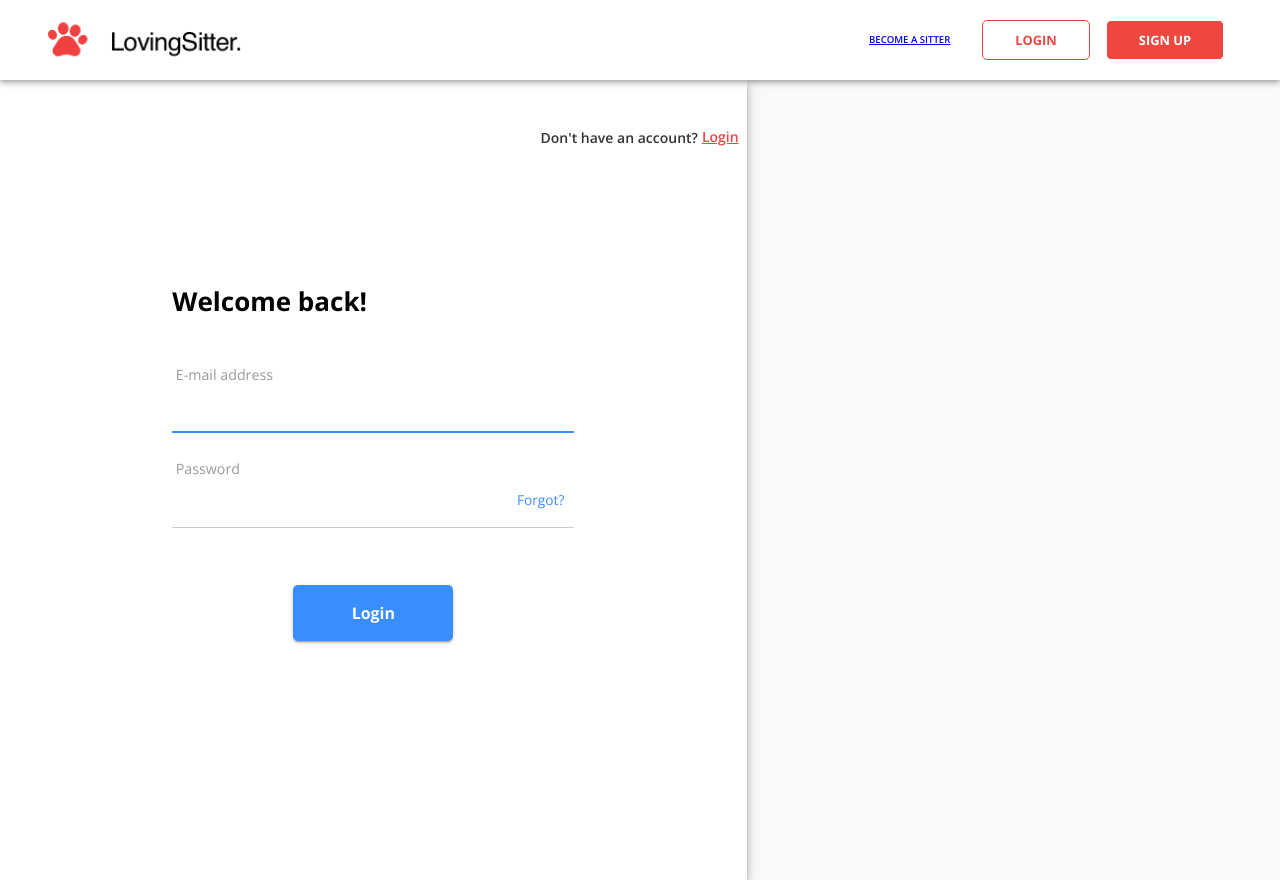
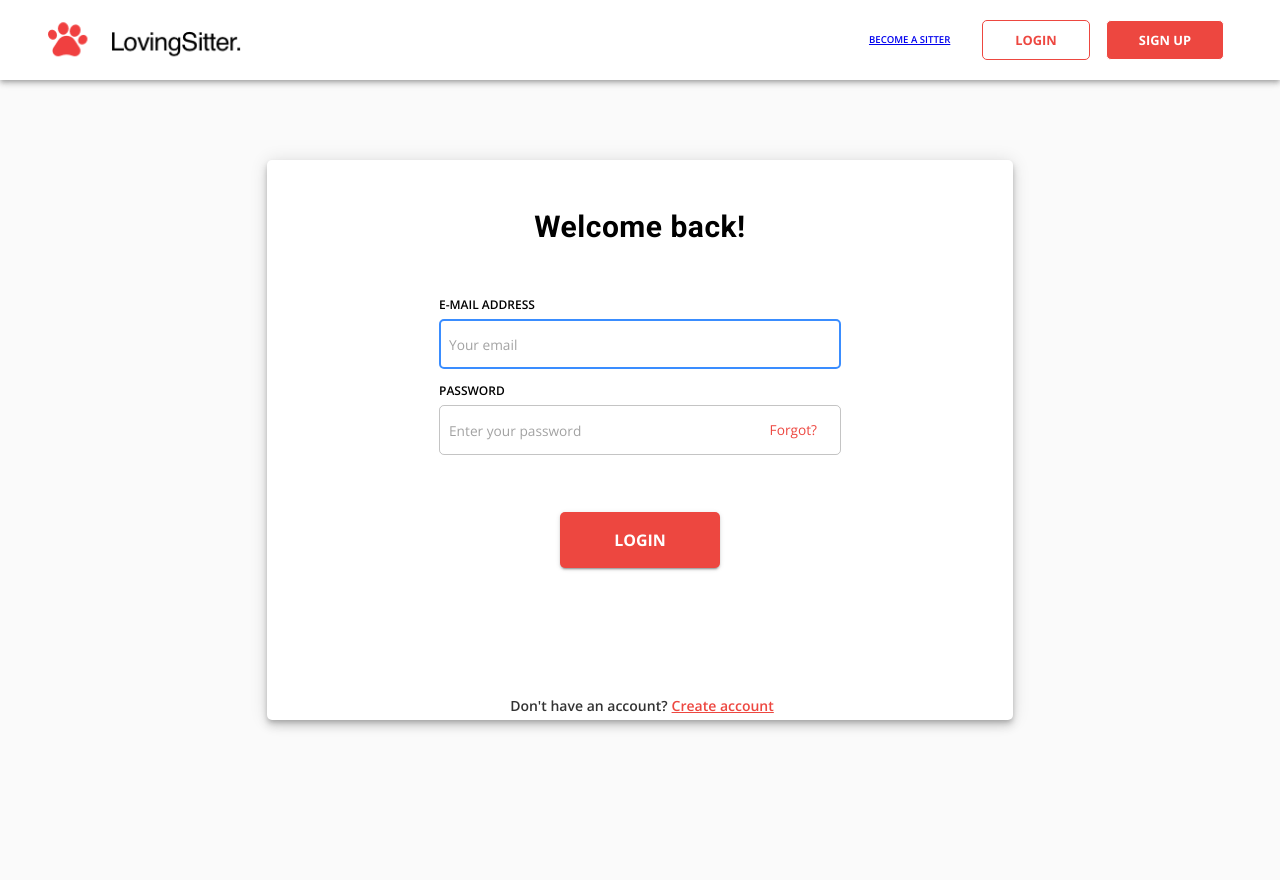
Before and after one commit to hatchways/team-callback-cats, a React (Create React App) app in the folder client/: page /login in a window 1280 px wide. After the commit the page ends 800 px from the top, so only its background shows below. Built offline with nearby package versions, Linux system fonts and the light colour scheme; no server answers.

Commit message:
login page styling

```diff
--- a/client/src/components/AuthHeader/AuthHeader.tsx
+++ b/client/src/components/AuthHeader/AuthHeader.tsx
@@ -1,4 +1,3 @@
-import Button from '@material-ui/core/Button';
 import Box from '@material-ui/core/Box';
 import { Link } from 'react-router-dom';
 import useStyles from './useStyles';
@@ -17,7 +16,7 @@ const AuthHeader = ({ linkTo, asideText, btnText }: Props): JSX.Element => {
     <Box p={1} className={classes.authHeader}>
       <Typography className={classes.accAside}>{asideText}</Typography>
       <Link to={linkTo} className={classes.link}>
-        Login
+        {btnText}
       </Link>
     </Box>
   );
--- a/client/src/pages/Login/Login.tsx
+++ b/client/src/pages/Login/Login.tsx
@@ -39,9 +39,8 @@ export default function Login(): JSX.Element {
   return (
     <Grid container component="main" className={classes.root}>
       <CssBaseline />
-      <Grid item xs={12} sm={8} md={7} elevation={6} component={Paper} square>
+      <Grid item xs={12} sm={8} md={7} elevation={6} component={Paper}>
         <Box className={classes.authWrapper}>
-          <AuthHeader linkTo="/signup" asideText="Don't have an account?" btnText="Create account" />
           <Box width="100%" maxWidth={450} p={3} alignSelf="center">
             <Grid container>
               <Grid item xs>
@@ -51,6 +50,7 @@ export default function Login(): JSX.Element {
               </Grid>
             </Grid>
             <LoginForm handleSubmit={handleSubmit} />
+            <AuthHeader linkTo="/signup" asideText="Don't have an account?" btnText="Create account" />
           </Box>
           <Box p={1} alignSelf="center" />
         </Box>
--- a/client/src/pages/Login/LoginForm/LoginForm.tsx
+++ b/client/src/pages/Login/LoginForm/LoginForm.tsx
@@ -4,6 +4,7 @@ import Box from '@material-ui/core/Box';
 import { Formik, FormikHelpers } from 'formik';
 import * as Yup from 'yup';
 import Typography from '@material-ui/core/Typography';
+import InputLabel from '@material-ui/core/InputLabel';
 import useStyles from './useStyles';
 import { CircularProgress } from '@material-ui/core';
 
@@ -46,11 +47,15 @@ export default function Login({ handleSubmit }: Props): JSX.Element {
     >
       {({ handleSubmit, handleChange, values, touched, errors, isSubmitting }) => (
         <form onSubmit={handleSubmit} className={classes.form} noValidate>
+          <InputLabel htmlFor="email" className={classes.label}>
+            E-mail address
+          </InputLabel>
           <TextField
             id="email"
-            label={<Typography className={classes.label}>E-mail address</Typography>}
             fullWidth
             margin="normal"
+            placeholder="Your email"
+            variant="outlined"
             InputLabelProps={{
               shrink: true,
             }}
@@ -65,11 +70,15 @@ export default function Login({ handleSubmit }: Props): JSX.Element {
             value={values.email}
             onChange={handleChange}
           />
+          <InputLabel htmlFor="password" className={classes.label}>
+            Password
+          </InputLabel>
           <TextField
             id="password"
-            label={<Typography className={classes.label}>Password</Typography>}
             fullWidth
             margin="normal"
+            placeholder="Enter your password"
+            variant="outlined"
             InputLabelProps={{
               shrink: true,
             }}
@@ -77,6 +86,7 @@ export default function Login({ handleSubmit }: Props): JSX.Element {
               classes: { input: classes.inputs },
               endAdornment: <Typography className={classes.forgot}>Forgot?</Typography>,
             }}
+            name="password"
             type="password"
             autoComplete="current-password"
             helperText={touched.password ? errors.password : ''}
--- a/client/src/pages/Login/LoginForm/useStyles.ts
+++ b/client/src/pages/Login/LoginForm/useStyles.ts
@@ -3,32 +3,35 @@ import { makeStyles } from '@material-ui/core/styles';
 const useStyles = makeStyles((theme) => ({
   form: {
     width: '100%', // Fix IE 11 issue.
-    marginTop: theme.spacing(1),
+    marginTop: theme.spacing(4),
   },
   label: {
-    fontSize: 19,
-    color: 'rgb(0,0,0,0.4)',
-    paddingLeft: '5px',
+    fontSize: 12,
+    margin: '.5rem 0 -.5rem',
+    textTransform: 'uppercase',
+    fontWeight: 600,
+    color: 'rgb(0,0,0)',
   },
   inputs: {
-    marginTop: '.8rem',
-    height: '2rem',
-    padding: '5px',
+    height: '2.5rem',
+    padding: '5px 10px',
   },
   forgot: {
     paddingRight: 10,
-    color: '#3a8dff',
+    color: '#ed4740',
   },
   submit: {
-    margin: theme.spacing(3, 2, 2),
+    margin: theme.spacing(3, 3, 1),
     padding: 10,
     width: 160,
     height: 56,
     borderRadius: theme.shape.borderRadius,
     marginTop: 49,
     fontSize: 16,
-    backgroundColor: '#3a8dff',
+    backgroundColor: '#ed4740',
+    color: '#fff',
     fontWeight: 'bold',
+    textTransform: 'uppercase',
   },
 }));
 
--- a/client/src/pages/Login/useStyles.ts
+++ b/client/src/pages/Login/useStyles.ts
@@ -2,25 +2,30 @@ import { makeStyles } from '@material-ui/core/styles';
 
 const useStyles = makeStyles(() => ({
   root: {
-    minHeight: '100vh',
+    height: '90vh',
     '& .MuiInput-underline:before': {
       borderBottom: '1.2px solid rgba(0, 0, 0, 0.2)',
     },
+    display: 'flex',
+    justifyContent: 'center',
+    alignItems: 'center',
   },
   authWrapper: {
     display: 'flex',
     alignItems: 'flex-start',
     justifyContent: 'space-between',
     flexDirection: 'column',
-    minHeight: '100vh',
+    maxHeight: '70vh',
     paddingTop: 23,
   },
   welcome: {
-    fontSize: 26,
+    fontSize: 30,
     paddingBottom: 20,
     color: '#000000',
     fontWeight: 700,
-    fontFamily: "'Open Sans'",
+    fontFamily: 'Roboto',
+    letterSpacing: '.5px',
+    textAlign: 'center',
   },
 }));
 
--- a/client/src/pages/SignUp/SignUp.tsx
+++ b/client/src/pages/SignUp/SignUp.tsx
@@ -40,13 +40,13 @@ export default function Register(): JSX.Element {
   return (
     <Grid container component="main" className={classes.root}>
       <CssBaseline />
-      <Grid item xs={12} sm={8} md={7} elevation={6} component={Paper} square>
+      <Grid item xs={12} sm={8} md={7} elevation={6} component={Paper}>
         <Box className={classes.authWrapper}>
           <Box width="100%" maxWidth={450} p={3} alignSelf="center">
             <Grid container>
               <Grid item xs>
                 <Typography className={classes.welcome} component="h1" variant="h5">
-                  Sign Up
+                  Sign up
                 </Typography>
               </Grid>
             </Grid>
--- a/client/src/pages/SignUp/SignUpForm/SignUpForm.tsx
+++ b/client/src/pages/SignUp/SignUpForm/SignUpForm.tsx
@@ -3,7 +3,6 @@ import TextField from '@material-ui/core/TextField';
 import Box from '@material-ui/core/Box';
 import { Formik, FormikHelpers } from 'formik';
 import * as Yup from 'yup';
-import Typography from '@material-ui/core/Typography';
 import InputLabel from '@material-ui/core/InputLabel';
 import useStyles from './useStyles';
 import { CircularProgress } from '@material-ui/core';
```
